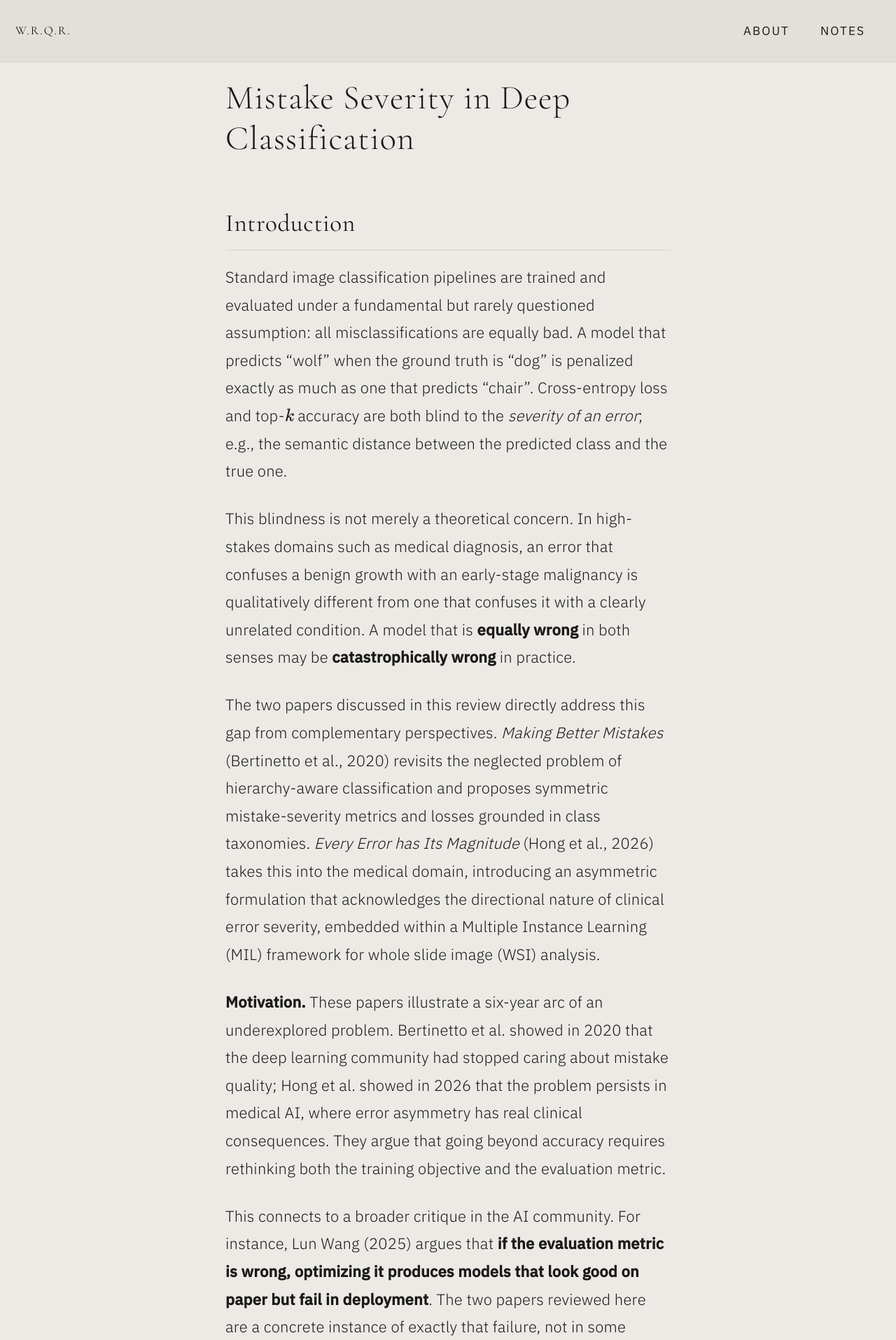
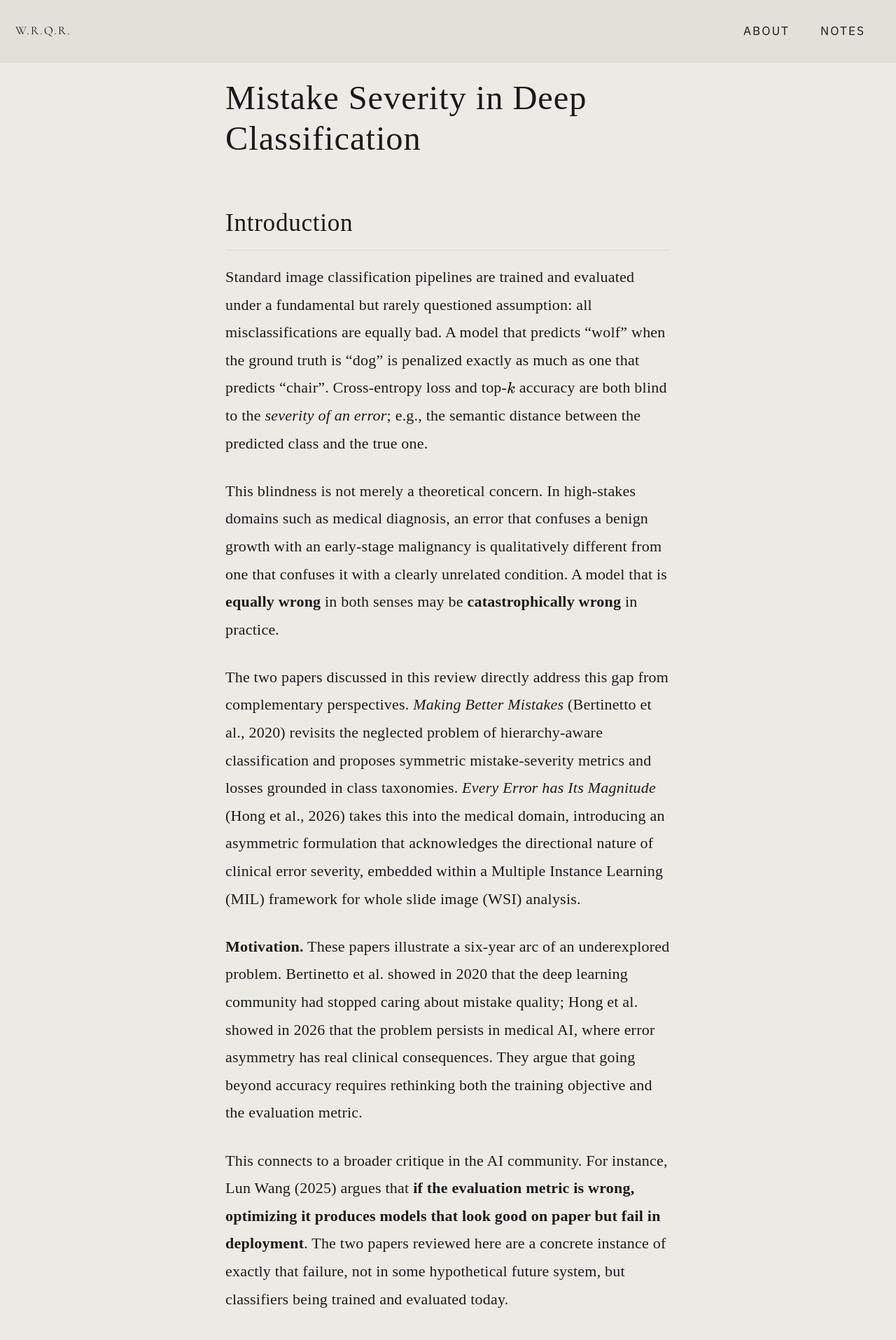
Before and after one commit to WRafell/wrafell.github.io, a Jekyll site: the page built from _posts/2026-06-12-mistake-severity-deep-classification.md, in a window 1280 px wide. Shown: the top 1915 px of the page at 70% size. Built offline with Jekyll 4.4.1, drawn with Linux system fonts in a browser that asks for light colours; cached includes are drawn as plain includes.

Commit message:
Set note posts to Times New Roman
Add notes-font body class to posts via defaults and scope a
Times New Roman override to it; About page typography unchanged.

Co-Authored-By: Claude Opus 4.8 <noreply@anthropic.com>

```diff
--- a/_config.yml
+++ b/_config.yml
@@ -283,6 +283,8 @@ defaults:
       read_time: true
       comments: false
       share: false
+      classes:
+        - notes-font
       related: false
   # _pages
   - scope:
--- a/assets/css/main.scss
+++ b/assets/css/main.scss
@@ -174,3 +174,27 @@ hr {
 }
 
 a { transition: color 0.2s ease; }
+
+// --- Notes: Times New Roman ---
+
+.notes-font {
+  .page__content,
+  .page__title,
+  .page__content h1,
+  .page__content h2,
+  .page__content h3,
+  .page__content h4,
+  .page__content h5,
+  .page__content h6,
+  .page__content p,
+  .page__content li {
+    font-family: "Times New Roman", Times, serif;
+  }
+
+  .page__content code,
+  .page__content pre,
+  .page__content kbd,
+  .page__content samp {
+    font-family: "IBM Plex Mono", monospace;
+  }
+}
```
